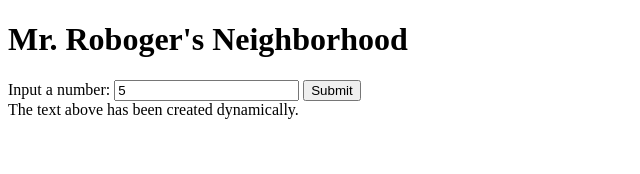
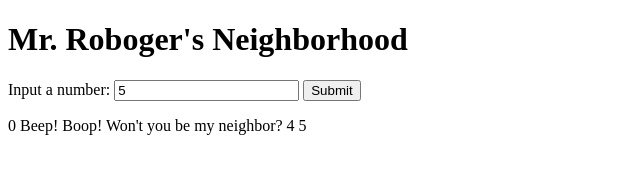
Before and after one commit to helen-lehrer/Mr-Robogers-Neighborhood, a plain HTML site: page index.html in a window 1280 px wide. Both pictures are taken after typing "5" into the empty fields and a click on the button "Submit". Shown: the whole page, without its empty margins (0-640 px from the left). Drawn offline with Linux system fonts and the light colour scheme.

Commit message:
seperate business & UI logic

```diff
--- a/index.html
+++ b/index.html
@@ -12,7 +12,5 @@
       </label>
     <button type="submit">Submit</button>
     </form>
-    <div id="div1">The text above has been created dynamically.
-    </div>
   </body>
 </html>
--- a/js/scripts.js
+++ b/js/scripts.js
@@ -40,13 +40,28 @@ function beepBoop() {
     replaceArray();
     return newArray;
 };
+
 //UI Logic
+
+function resetSubmission() {
+  const oldResult = document.querySelector("p");
+  if (oldResult === null) {
+
+  } else if (oldResult.value = document.querySelector("p")) {
+    oldResult.remove();
+    newArray = [];
+}
+};
+
 function handleFormSubmission(event) {
   event.preventDefault();
+  resetSubmission();
   beepBoop();
   let newArrayValue = newArray.join(" ");
-  const paragraph = document.createElement(p);
-  paragraph.innerText = newArrayValue;
+  const newParagraph = document.createElement("p");
+  newParagraph.innerText = newArrayValue;
+  const currentParagraph = document.getElementById("p1");
+  document.body.insertBefore(newParagraph, currentParagraph);
 }
 
 window.addEventListener("load", function () {
```
